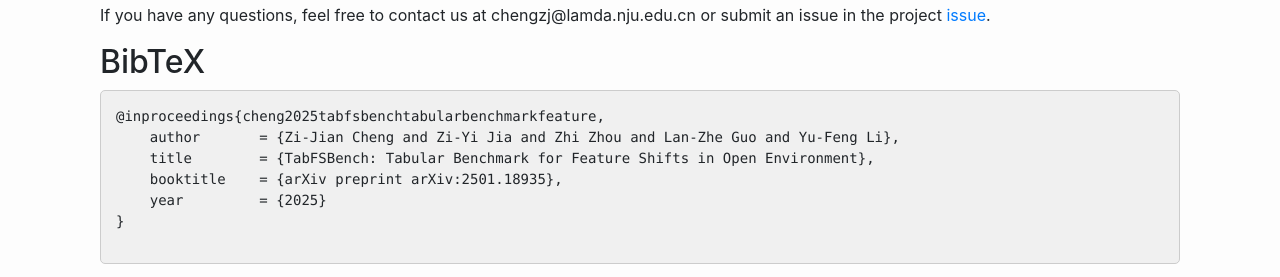
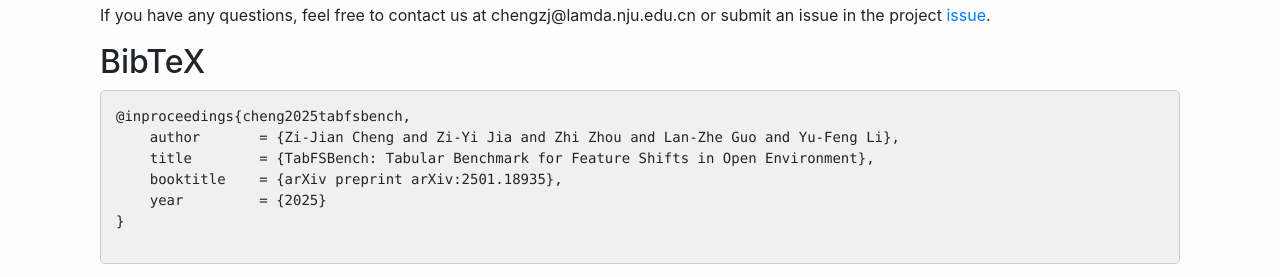
Before and after one commit to ClementCheng0217/Tab-index, a Jekyll site: the page built from index.html, in a window 1280 px wide. Shown: the part 850-1127 px from the top of the page. Built offline with Jekyll 4.4.1, drawn with Linux system fonts in a browser that asks for light colours; the list of posts is cut into pages by our own code.

Commit message:
Update index.html

```diff
--- a/index.html
+++ b/index.html
@@ -121,7 +121,7 @@
     <div class="container is-max-desktop content">
       <h2 class="title">BibTeX</h2>
       <div class="code-box">
-      <pre><code>@inproceedings{cheng2025tabfsbenchtabularbenchmarkfeature,
+      <pre><code>@inproceedings{cheng2025tabfsbench,
     author       = {Zi-Jian Cheng and Zi-Yi Jia and Zhi Zhou and Lan-Zhe Guo and Yu-Feng Li},
     title        = {TabFSBench: Tabular Benchmark for Feature Shifts in Open Environment},
     booktitle    = {arXiv preprint arXiv:2501.18935},
```
